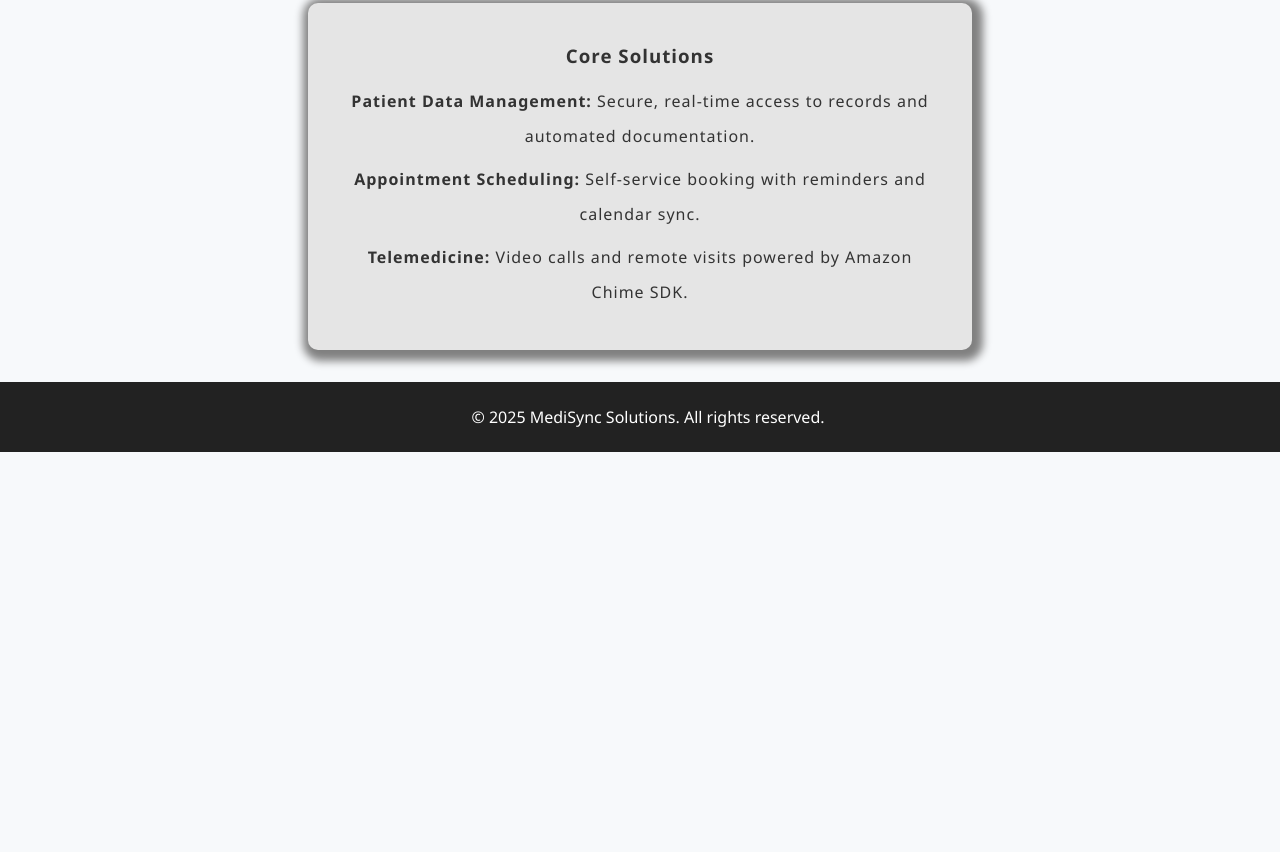
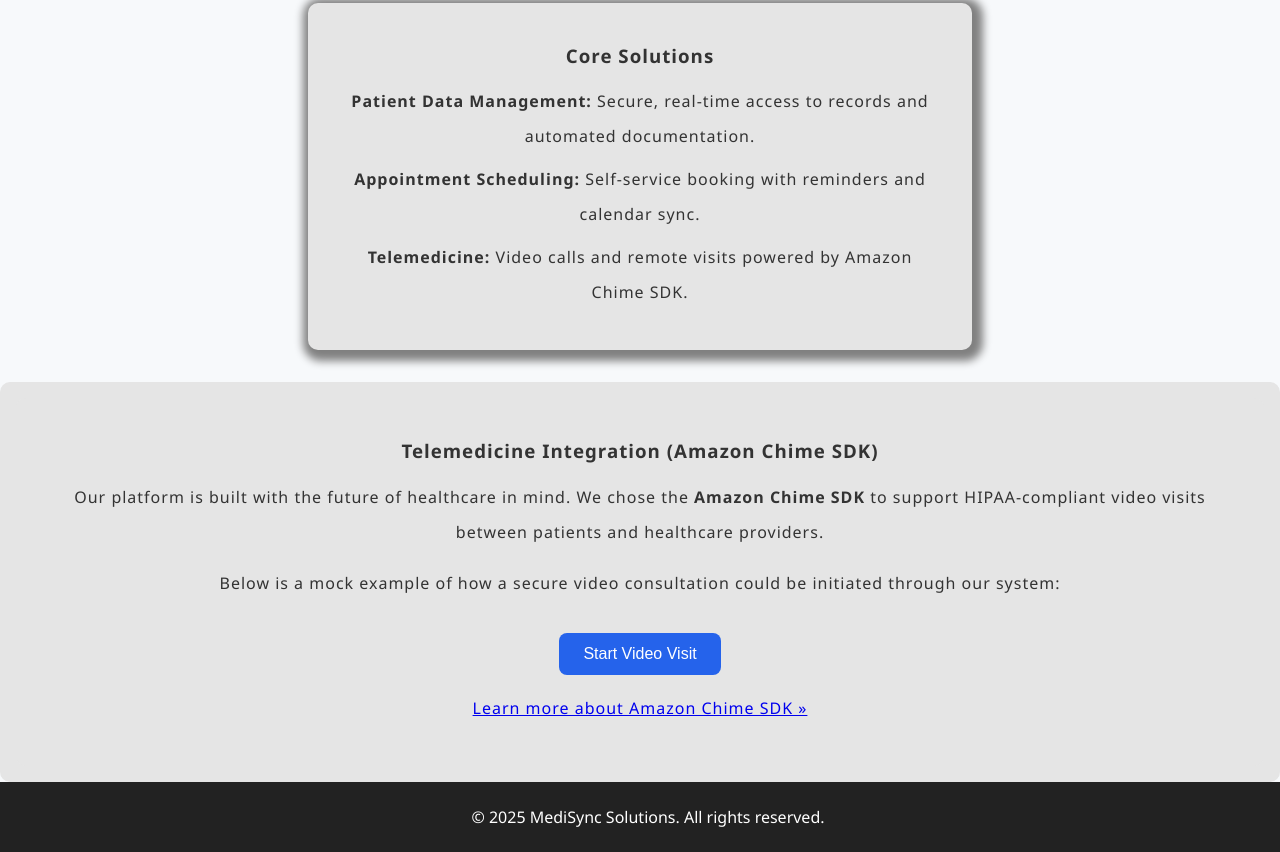
Before and after one commit to laurenjacobonii/mi361-project-two, a plain HTML site: page services.html in a window 1280 px wide. Shown: the part 271-1123 px from the top of the page. Before the commit the page ends 800 px from the top, so only its background shows below. Drawn offline with Linux system fonts and the light colour scheme.

Commit message:
added mock amazon chime SDK

```diff
--- a/css/style.css
+++ b/css/style.css
@@ -71,7 +71,7 @@ header {
 }
 
 .section2-box {
-  background-color: #e5e5e5; /* light gray */
+  background-color: #e5e5e5;
   display: inline-block;
   padding: 1.5rem 2rem;
   border-radius: 10px;
@@ -104,9 +104,10 @@ section h3{
 
 
 .section3 {
-  background-color: #f5f7fa;
+  background-color: #e5e5e5;
   padding: 1rem;
   text-align: center;
+  border-radius: 10px;
 }
 
 .section3-grid {
@@ -145,6 +146,31 @@ section h3{
   line-height: 24px;
 }
 
+.section3-box{
+  background-color: #e5e5e5;
+  display: inline-block;
+  padding: 1.5rem 2rem;
+  border-radius: 10px;
+  letter-spacing: 1px;
+  line-height: 35px;
+}
+.section3-box button {
+  background-color: #2563eb;
+  color: white;
+  border: none;
+  padding: 0.75rem 1.5rem;
+  margin-top: 1rem;
+  border-radius: 8px;
+  font-size: 1rem;
+  cursor: pointer;
+  transition: background-color 0.3s ease;
+}
+
+.section3-box button:hover {
+  background-color: #1e4eb0;
+}
+
+
 footer {
   background-color: #222;
   color: white;
--- a/services.html
+++ b/services.html
@@ -35,8 +35,19 @@
       </ul>
     </div>
   </section>
-
-
+  <section class="section3">
+    <div class="section3-box">
+      <h3>Telemedicine Integration (Amazon Chime SDK)</h3>
+      <p>Our platform is built with the future of healthcare in mind. We chose the <strong>Amazon Chime SDK</strong> to support HIPAA-compliant video visits between patients and healthcare providers.</p>
+      <p>Below is a mock example of how a secure video consultation could be initiated through our system:</p>
+      <button onclick="alert('Simulated Chime call launched!')">Start Video Visit</button>
+      <p>
+        <a href="https://docs.aws.amazon.com/chime/latest/dg/what-is-chime.html" target="_blank">
+          Learn more about Amazon Chime SDK &raquo;
+        </a>
+      </p>
+    </div>
+  </section>
   <footer>
     <p>&copy; 2025 MediSync Solutions. All rights reserved.</p>
   </footer>
```
